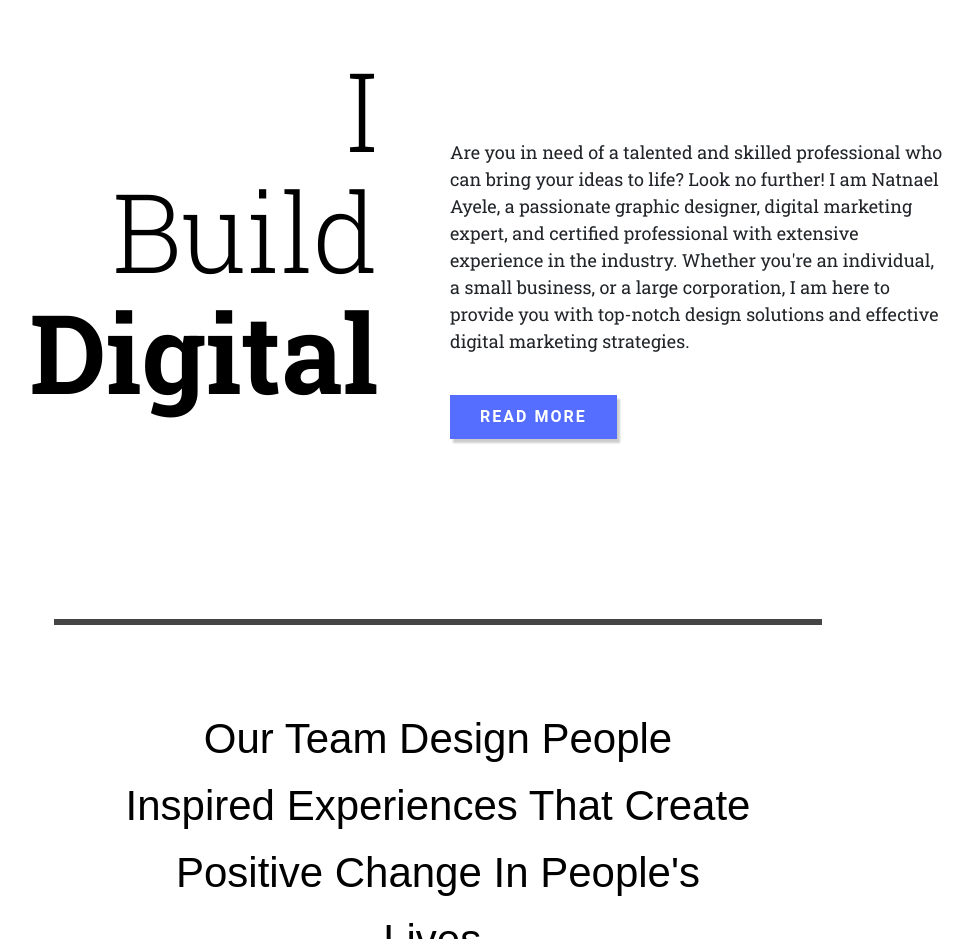
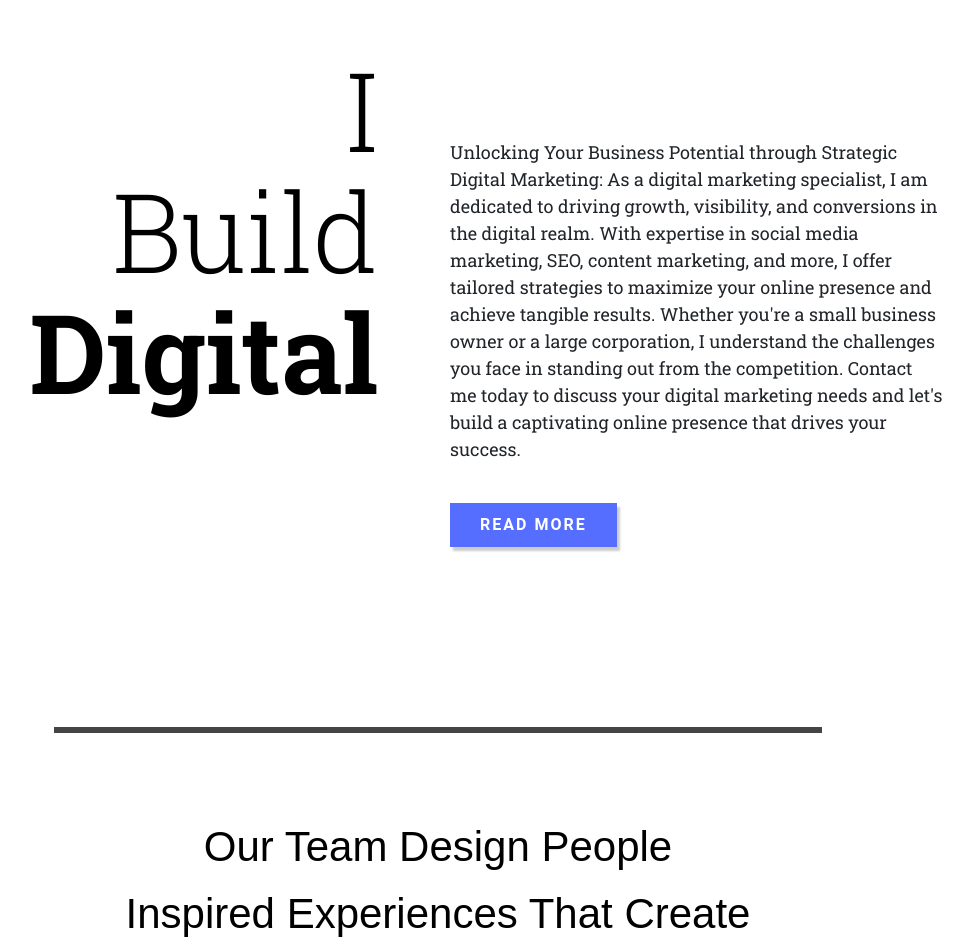
Before and after one commit to jesnaty/jesnaty.github.io, a plain HTML site: page index.html in a window 1280 px wide. Shown: the part 2400-3339 px from the top of the page, without its empty margins (202-1175 px from the left). Drawn offline with nearby package versions, Linux system fonts and the light colour scheme.

Commit message:
Update index.html

```diff
--- a/index.html
+++ b/index.html
@@ -118,10 +118,10 @@ Welcome to my portfolio website! I'm Natnael Ayele, a certified graphic designer
                     <div class="section-4-right text-center text-lg-start">
                         <div class="sec4-blank"></div>
                         <div class="sec4-text">
-Are you in need of a talented and skilled professional who can bring your ideas to life? Look no further! I am Natnael Ayele,
-a passionate graphic designer, digital marketing expert, and certified professional with extensive experience in the industry.
- Whether you're an individual, a small business, or a large corporation,
-I am here to provide you with top-notch design solutions and effective digital marketing strategies.
+Unlocking Your Business Potential through Strategic Digital Marketing: As a digital marketing specialist,
+I am dedicated to driving growth, visibility, and conversions in the digital realm. With expertise in social media marketing, SEO, content marketing, and more,
+I offer tailored strategies to maximize your online presence and achieve tangible results. Whether you're a small business owner or a large corporation,
+I understand the challenges you face in standing out from the competition. Contact me today to discuss your digital marketing needs and let's build a captivating online presence that drives your success.
 
                         </div>
                         <div class="section-4-button">
```
